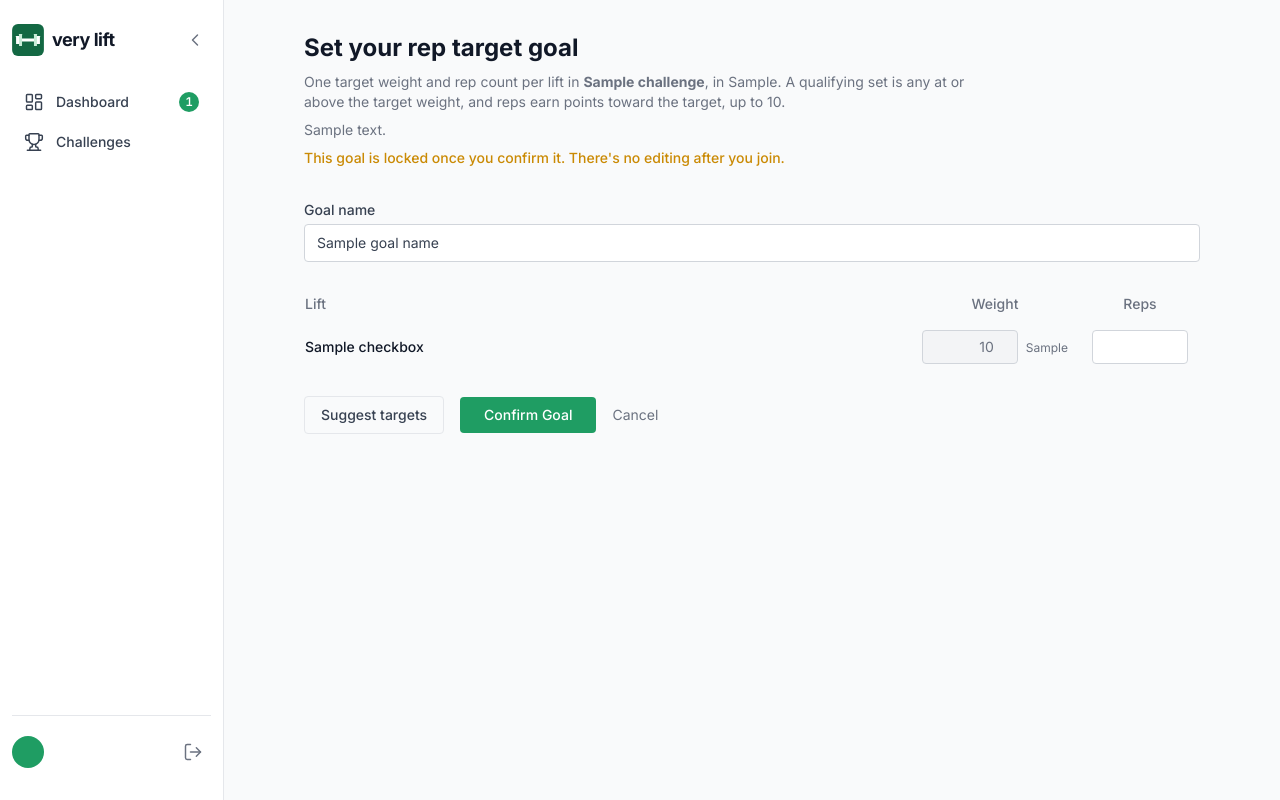
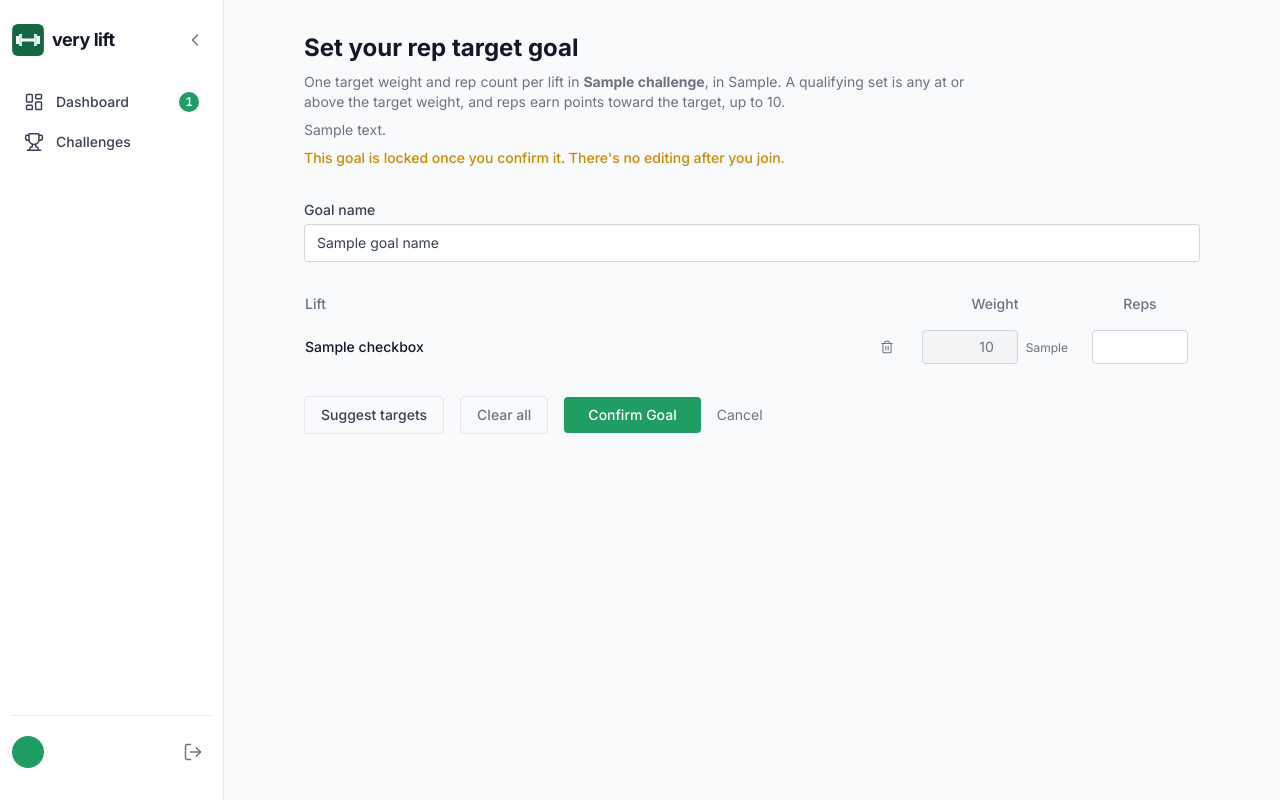
Before and after one commit to verylift/verylift, a Django app: template templates/challenges/rep_target_goal_setup.html in a window 1280 px wide. Run offline with Django 3.2, Linux system fonts and the light colour scheme; the template is opened without the code that fills it: most values are stand-ins (such as "Sample title", 1, 10 or a date in 2020).

Commit message:
feat(challenges): per-row clear and clear-all on the rep target grid
Same recovery role as Classic's per-row clear: the trash button beside
each lift name blanks that row, and a Clear all button next to Suggest
blanks the whole grid. Cleared cells drop their suggested marker
explicitly (programmatic clears fire no input event), so they come back
as ordinary blanks rather than stale suggested ones.

```diff
--- a/templates/challenges/rep_target_goal_setup.html
+++ b/templates/challenges/rep_target_goal_setup.html
@@ -1,5 +1,5 @@
 {% extends "base/wizard.html" %}
-{% load i18n %}
+{% load i18n icons %}
 
 {% block title %}{% blocktrans with name=challenge.name %}Set Your Goal — {{ name }}{% endblocktrans %}{% endblock %}
 
@@ -65,9 +65,17 @@
           </thead>
           <tbody>
             {% for lift in lifts %}
-            <tr class="text-content-body border-b border-line-subtle">
+            <tr class="text-content-body border-b border-line-subtle" data-lift-row>
               <td class="py-2 pr-2 sm:pr-4 font-medium text-content-strong">
-                {{ lift.name }}{% if lift.is_bodyweight_added %} <span class="text-content-muted font-normal">({% trans "BW" %})</span>{% endif %}
+                <div class="flex items-center justify-between gap-1.5 w-full">
+                  <span>{{ lift.name }}{% if lift.is_bodyweight_added %} <span class="text-content-muted font-normal">({% trans "BW" %})</span>{% endif %}</span>
+                  <button type="button" data-clear-row
+                          class="shrink-0 text-content-muted hover:text-danger focus:outline-none"
+                          title="{% trans "Clear this row" %}"
+                          aria-label="{% trans "Clear this row" %}">
+                    {% icon "trash-2" css_class="h-3.5 w-3.5" %}
+                  </button>
+                </div>
               </td>
               {# Unit sits beside the field rather than in the header: which #}
               {# unit you are typing matters most at the moment you type.    #}
@@ -94,6 +102,10 @@
                 class="text-sm font-medium px-4 py-2 rounded border border-line-subtle text-content-body hover:bg-surface-sunken">
           {% trans "Suggest targets" %}
         </button>
+        <button type="button" data-clear-all
+                class="text-sm font-medium px-4 py-2 rounded border border-line-subtle text-content-muted hover:text-danger hover:bg-surface-sunken">
+          {% trans "Clear all" %}
+        </button>
         <button type="submit" name="action" value="save"
                 class="bg-accent text-accent-on text-sm font-medium px-6 py-2 rounded hover:bg-accent-hover">
           {% trans "Confirm Goal" %}
@@ -103,25 +115,55 @@
     </form>
 
 <script>
-  // Editing a suggested cell pins it: the participant now owns the value,
-  // so drop the suggested styling and take it out of the hidden
-  // suggested_fields set -- same rule as Classic's markTyped.
   (function () {
     var hidden = document.querySelector("[data-suggested-fields-input]");
-    if (!hidden) return;
     var SUGGESTED = ["text-content-muted", "bg-surface-sunken"];
     var PINNED = ["bg-surface-card", "text-content-body"];
-    document.querySelectorAll("[data-suggested]").forEach(function (el) {
-      el.addEventListener("input", function () {
-        SUGGESTED.forEach(function (c) { el.classList.remove(c); });
-        PINNED.forEach(function (c) { el.classList.add(c); });
-        delete el.dataset.suggested;
+
+    // Editing (or clearing) a suggested cell pins it: the participant now
+    // owns the value, so drop the suggested styling and take it out of the
+    // hidden suggested_fields set -- same rule as Classic's markTyped.
+    function unmark(el) {
+      if (!el.dataset.suggested) return;
+      SUGGESTED.forEach(function (c) { el.classList.remove(c); });
+      PINNED.forEach(function (c) { el.classList.add(c); });
+      delete el.dataset.suggested;
+      if (hidden) {
         hidden.value = hidden.value
           .split(",")
           .filter(function (name) { return name && name !== el.name; })
           .join(",");
+      }
+    }
+
+    document.querySelectorAll("[data-suggested]").forEach(function (el) {
+      el.addEventListener("input", function () { unmark(el); });
+    });
+
+    // Blanks every grid input inside scope. Programmatic clears don't fire
+    // "input", so unmark explicitly -- emptied cells are ordinary blanks,
+    // not stale "suggested" ones (same recovery role as Classic's per-row
+    // clear).
+    function clearInputs(scope) {
+      scope.querySelectorAll("input[name^='target_']").forEach(function (el) {
+        el.value = "";
+        unmark(el);
+      });
+    }
+
+    document.querySelectorAll("[data-clear-row]").forEach(function (button) {
+      button.addEventListener("click", function () {
+        var row = button.closest("[data-lift-row]");
+        if (row) clearInputs(row);
       });
     });
+
+    var clearAll = document.querySelector("[data-clear-all]");
+    if (clearAll) {
+      clearAll.addEventListener("click", function () {
+        clearInputs(document);
+      });
+    }
   })();
 </script>
 {% endblock %}
```
Also changed, not shown: locale/es/LC_MESSAGES/django.po.
